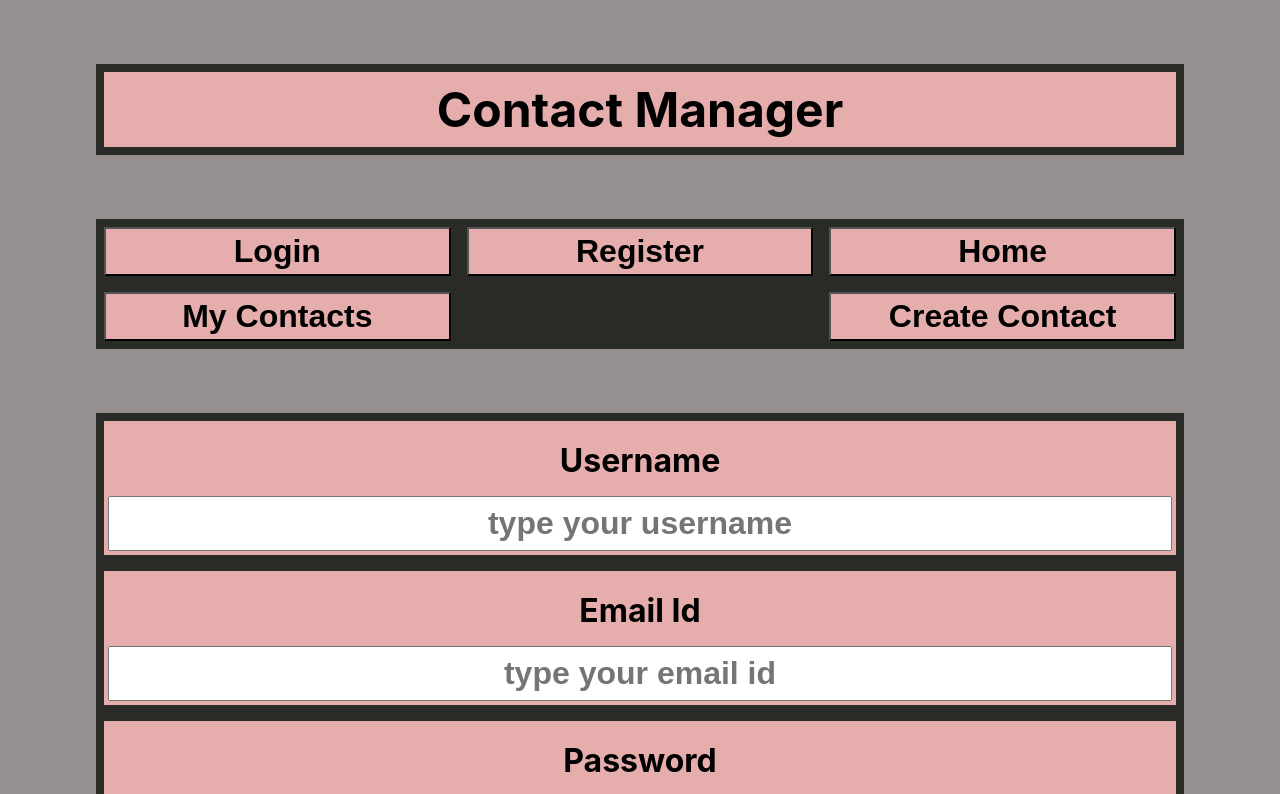
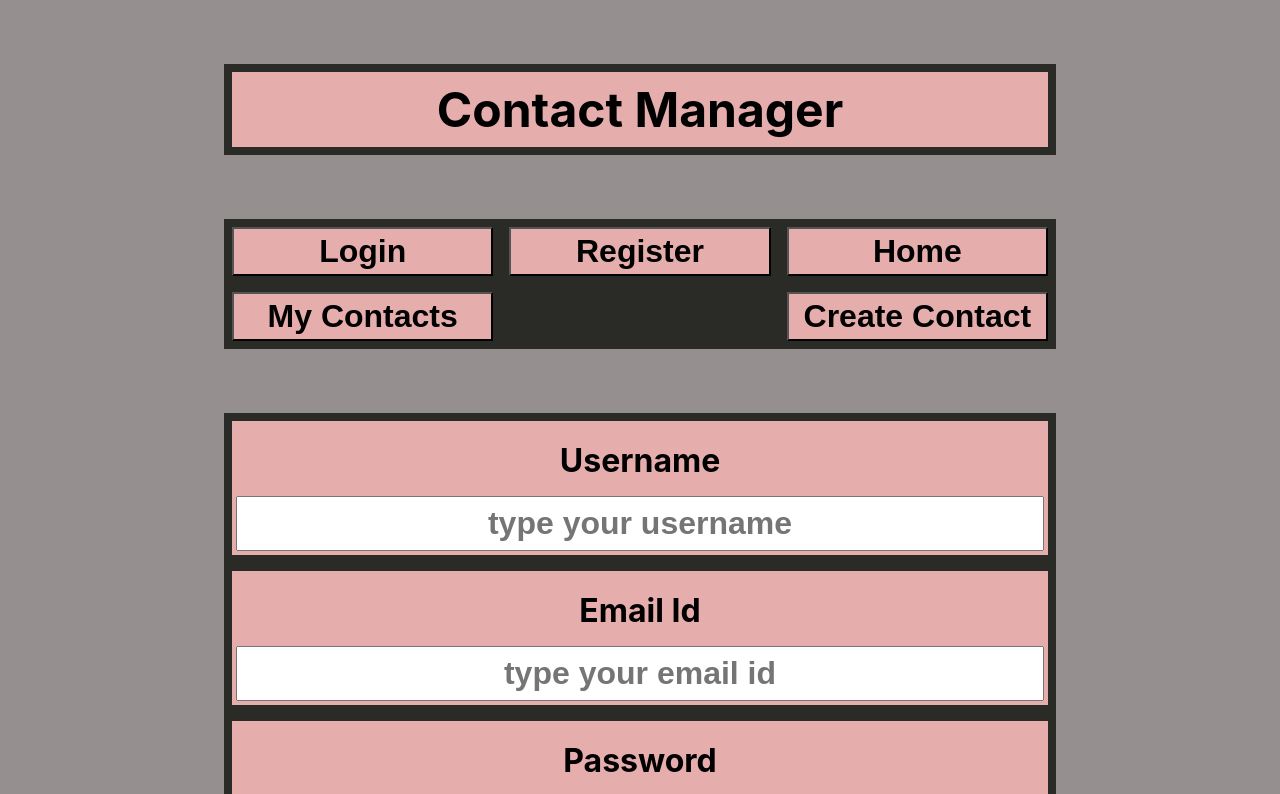
Before and after one commit to finiky/Contact-Manager, a React (Create React App) app in the folder client/: page /register in a window 1280 px wide. Shown: the top 794 px of the page. Built offline with nearby package versions, Linux system fonts and the light colour scheme; the HTML template or start-up script is replaced by a standard one.

Commit message:
Added CSS for 64 rem media in App.js

```diff
--- a/client/src/App.module.css
+++ b/client/src/App.module.css
@@ -51,3 +51,12 @@
     margin-bottom: 4rem;
   }
 }
+
+@media only screen and (min-width: 64rem) {
+  .main {
+    width: 65%;
+  }
+  .grid {
+    grid-column-start: 3;
+  }
+}
--- a/client/src/Contact.js
+++ b/client/src/Contact.js
@@ -94,7 +94,7 @@ const Contact = () => {
         </p>
       </div>
       <div className={styles.phone}>
-        <label htmlFor="phone">Email:</label>
+        <label htmlFor="phone">Phone:</label>
         <p id="phone" className>
           {contact.phone}
         </p>
--- a/client/src/Register.module.css
+++ b/client/src/Register.module.css
@@ -42,6 +42,3 @@
     font-size: 2rem;
   }
 }
-
-@media only screen and (min-width: 64rem) {
-}
```
